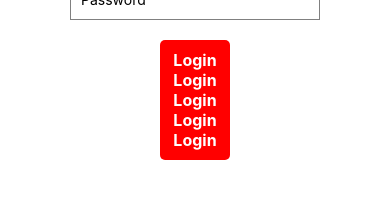
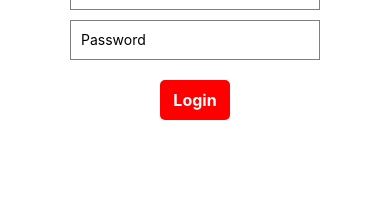
Before and after one commit to hopnop2/backup, a React Native app: screen / in a window 390 px wide. Shown: the part 540-738 px from the top of the page. Built offline with nearby package versions, Linux system fonts and the light colour scheme.

Commit message:
version 4

```diff
--- a/App.tsx
+++ b/App.tsx
@@ -13,10 +13,7 @@ export default function App() {
       <TouchableOpacity style = {Login.botton} >
 
       <Text style= {Login.bottonText} > Login </Text>
-      <Text style= {Login.bottonText} > Login </Text>
-      <Text style= {Login.bottonText} > Login </Text>
-      <Text style= {Login.bottonText} > Login </Text>
-      <Text style= {Login.bottonText} > Login </Text>
+
 
       </TouchableOpacity>
 
```
